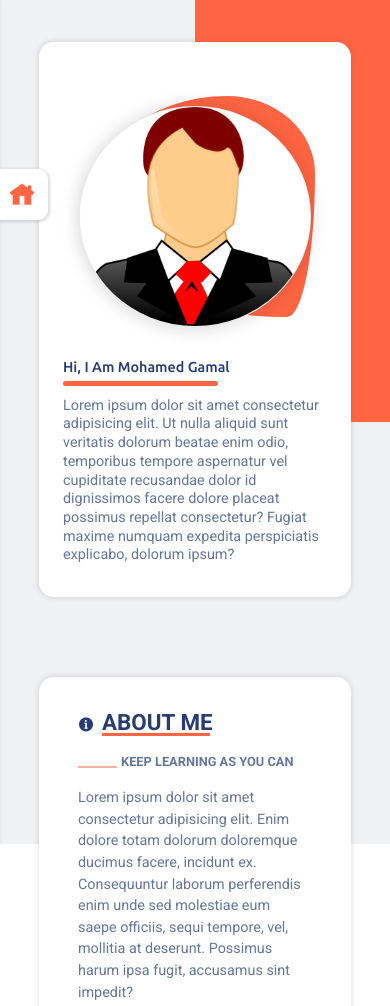
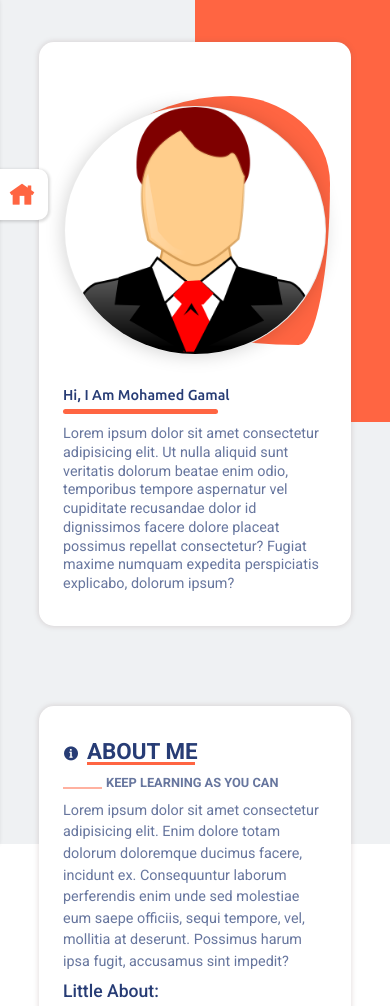
Before and after one commit to MGamal1986/Portfolio_2, a website built with webpack: page src/index.html in a window 390 px wide. Shown: the top 1006 px of the page. Built offline with nearby package versions, Linux system fonts and the light colour scheme.

Commit message:
fix some issue in scroll in small screen

```diff
--- a/src/index.html
+++ b/src/index.html
@@ -1,9 +1,8 @@
 <!DOCTYPE html>
 <html lang="en">
-
     <head>
-    <meta charset="UTF-8">
-    <meta name="viewport" content="width=device-width, initial-scale=1.0">
+        <meta charset="UTF-8" />
+        <meta name="viewport" content="width=device-width, initial-scale=1.0" />
         <title>Portfolio</title>
     </head>
 
@@ -15,7 +14,7 @@
         <!-- end background layout -->
 
         <!-- start sections buttons -->
-    <div class="btn-sections  small-screen">
+        <div class="btn-sections small-screen">
             <div class="main d-xs-block d-sm-block d-md-none">
                 <i class="icofont-home"></i>
             </div>
@@ -37,20 +36,21 @@
         <!-- start main sections -->
         <!-- home section -->
         <div class="section px-4 home-section d-flex align-items-center slide">
-        <div class="container">
+            <div class="container px-0">
                 <div class="row justify-content-start">
                     <div class="col-md-4 add-padding">
                         <div class="image-profile">
-                        <img src="./img/profile.png" alt="profile" class="img-fluid">
+                            <img src="./img/profile.png" alt="profile" class="img-fluid" />
                         </div>
                     </div>
-                <div class="col-md-8 align-self-center rm-padding">
+                    <div class="col-md-8 align-self-center">
                         <div class="title-profile">
                             <h1 id="test" class="main-title text-capitalize"></h1>
                             <p class="prief head">
-                            Lorem ipsum dolor sit amet consectetur adipisicing elit. Ut nulla aliquid sunt veritatis
-                            dolorum beatae enim odio, temporibus tempore aspernatur vel cupiditate recusandae dolor id
-                            dignissimos facere dolore placeat possimus repellat consectetur? Fugiat maxime numquam
+                                Lorem ipsum dolor sit amet consectetur adipisicing elit. Ut nulla
+                                aliquid sunt veritatis dolorum beatae enim odio, temporibus tempore
+                                aspernatur vel cupiditate recusandae dolor id dignissimos facere
+                                dolore placeat possimus repellat consectetur? Fugiat maxime numquam
                                 expedita perspiciatis explicabo, dolorum ipsum?
                             </p>
                         </div>
@@ -59,8 +59,8 @@
             </div>
         </div>
         <!-- about section -->
-    <div class="section px-4 about-section ">
-        <div class="container">
+        <div class="section px-4 about-section">
+            <div class="container px-0">
                 <div class="row">
                     <div class="col">
                         <div class="about-content">
@@ -78,10 +78,11 @@
                                 <span>keep learning as you can</span>
                             </div>
                             <p class="about-description mb-3">
-                            Lorem ipsum dolor sit amet consectetur adipisicing elit. Enim dolore totam dolorum
-                            doloremque ducimus facere, incidunt ex. Consequuntur laborum perferendis enim unde sed
-                            molestiae eum saepe officiis, sequi tempore, vel, mollitia at deserunt. Possimus harum ipsa
-                            fugit, accusamus sint impedit?
+                                Lorem ipsum dolor sit amet consectetur adipisicing elit. Enim dolore
+                                totam dolorum doloremque ducimus facere, incidunt ex. Consequuntur
+                                laborum perferendis enim unde sed molestiae eum saepe officiis,
+                                sequi tempore, vel, mollitia at deserunt. Possimus harum ipsa fugit,
+                                accusamus sint impedit?
                             </p>
                             <div class="public-info mb-3">
                                 <h3 class="title-info mb-2">little about:</h3>
@@ -205,16 +206,17 @@
                                 <span>keep learning as you can</span>
                             </div>
                             <p class="about-description mb-3">
-                            Lorem ipsum dolor sit amet consectetur adipisicing elit. Enim dolore totam dolorum
-                            doloremque ducimus facere, incidunt ex. Consequuntur laborum perferendis enim unde sed
-                            molestiae eum saepe officiis, sequi tempore, vel, mollitia at deserunt. Possimus harum ipsa
-                            fugit, accusamus sint impedit?
+                                Lorem ipsum dolor sit amet consectetur adipisicing elit. Enim dolore
+                                totam dolorum doloremque ducimus facere, incidunt ex. Consequuntur
+                                laborum perferendis enim unde sed molestiae eum saepe officiis,
+                                sequi tempore, vel, mollitia at deserunt. Possimus harum ipsa fugit,
+                                accusamus sint impedit?
                             </p>
                             <div class="public-info">
                                 <h3 class="title-info mb-2">little about</h3>
                                 <div class="row">
                                     <div class="col-md-6">
-                                    <table class="info tabel ">
+                                        <table class="info tabel">
                                             <tr>
                                                 <td>birthday:</td>
                                                 <td>27/12/1986</td>
@@ -234,7 +236,7 @@
                                         </table>
                                     </div>
                                     <div class="col-md-6">
-                                    <table class="info tabel ">
+                                        <table class="info tabel">
                                             <tr>
                                                 <td>email:</td>
                                                 <td>elsayedmg@gmail.com</td>
@@ -254,7 +256,6 @@
                                         </table>
                                     </div>
                                 </div>
-
                             </div>
                             <div class="exp"></div>
                         </div>
@@ -282,16 +283,17 @@
                                 <span>keep learning as you can</span>
                             </div>
                             <p class="about-description mb-3">
-                            Lorem ipsum dolor sit amet consectetur adipisicing elit. Enim dolore totam dolorum
-                            doloremque ducimus facere, incidunt ex. Consequuntur laborum perferendis enim unde sed
-                            molestiae eum saepe officiis, sequi tempore, vel, mollitia at deserunt. Possimus harum ipsa
-                            fugit, accusamus sint impedit?
+                                Lorem ipsum dolor sit amet consectetur adipisicing elit. Enim dolore
+                                totam dolorum doloremque ducimus facere, incidunt ex. Consequuntur
+                                laborum perferendis enim unde sed molestiae eum saepe officiis,
+                                sequi tempore, vel, mollitia at deserunt. Possimus harum ipsa fugit,
+                                accusamus sint impedit?
                             </p>
                             <div class="public-info">
                                 <h3 class="title-info mb-2">little about</h3>
                                 <div class="row">
                                     <div class="col-md-6">
-                                    <table class="info tabel ">
+                                        <table class="info tabel">
                                             <tr>
                                                 <td>birthday:</td>
                                                 <td>27/12/1986</td>
@@ -311,7 +313,7 @@
                                         </table>
                                     </div>
                                     <div class="col-md-6">
-                                    <table class="info tabel ">
+                                        <table class="info tabel">
                                             <tr>
                                                 <td>email:</td>
                                                 <td>elsayedmg@gmail.com</td>
@@ -331,7 +333,6 @@
                                         </table>
                                     </div>
                                 </div>
-
                             </div>
                             <div class="exp"></div>
                         </div>
@@ -341,5 +342,4 @@
         </div>
         <!-- End Main sections -->
     </body>
-
 </html>
--- a/src/js/components/about.js
+++ b/src/js/components/about.js
@@ -29,7 +29,7 @@ export default function About() {
         });
         // call slide function
         aboutSider.slide();
-
+        console.log('screen < 768px');
     } else {
         // create instance of sliding class
         let aboutSider = new Sliding(aboutBtn, aboutSection, 'slide', mainSections, sectionsBtn);
--- a/src/js/components/scroll.js
+++ b/src/js/components/scroll.js
@@ -1,7 +1,7 @@
 export function Scroll(_sections, _elements) {
 
     window.addEventListener('scroll', (event) => {
-
+        // array destructing for main sections and sections buttons
         const [home, about, portfolio, contact] = _sections;
         const [homeBtn, aboutBtn, portfolioBtn, contactBtn] = _elements;
         let sectionArray = [home.offsetTop, about.offsetTop, portfolio.offsetTop, contact.offsetTop].map((section) => {
@@ -13,21 +13,38 @@ export function Scroll(_sections, _elements) {
                 el.classList.remove('slide');
             })
             homeBtn.classList.add('slide');
+            _sections.forEach((sec) => {
+                sec.classList.remove('slide')
+            })
+            home.classList.add('slide')
         } else if (window.scrollY > sectionArray[0] && window.scrollY > sectionArray[1] && window.scrollY < sectionArray[2] && window.scrollY < sectionArray[3]) {
             _elements.forEach((el) => {
                 el.classList.remove('slide');
             })
             aboutBtn.classList.add('slide');
+            _sections.forEach((sec) => {
+                sec.classList.remove('slide')
+            })
+            about.classList.add('slide')
+
         } else if (window.scrollY > sectionArray[0] && window.scrollY > sectionArray[1] && window.scrollY > sectionArray[2] && window.scrollY < sectionArray[3]) {
             _elements.forEach((el) => {
                 el.classList.remove('slide');
             })
             portfolioBtn.classList.add('slide');
+            _sections.forEach((sec) => {
+                sec.classList.remove('slide')
+            })
+            portfolio.classList.add('slide')
         } else if (window.scrollY > sectionArray[0] && window.scrollY > sectionArray[1] && window.scrollY > sectionArray[2] && window.scrollY > sectionArray[3]) {
             _elements.forEach((el) => {
                 el.classList.remove('slide');
             })
             contactBtn.classList.add('slide');
+            _sections.forEach((sec) => {
+                sec.classList.remove('slide')
+            })
+            contact.classList.add('slide')
         }
     })
 }
--- a/src/js/components/slidingSection.js
+++ b/src/js/components/slidingSection.js
@@ -13,7 +13,6 @@ export class Sliding {
         this.options = _options;
     }
     slide() {
-        console.log(this.options.scroll);
         this.element.addEventListener('click', (event) => {
 
             if (!this.options.scroll) {
@@ -34,7 +33,6 @@ export class Sliding {
                     element.classList.remove(this.class);
                 })
                 this.element.classList.toggle(this.class);
-                this.block.classList.toggle(this.class);
                 window.scrollTo({
                     top: `${this.block.offsetTop - 40}`,
                     left: 0,
--- a/src/scss/imports/_about.scss
+++ b/src/scss/imports/_about.scss
@@ -120,6 +120,12 @@
                 margin: 0;
             }
         }
+
+        @media screen and (max-width: 400px) {
+            &>*:not(:last-child) {
+                margin-bottom: 0.5rem !important;
+            }
+        }
     }
 
     &.slide {
```
Lines whose indentation alone changed are shown as unchanged.
